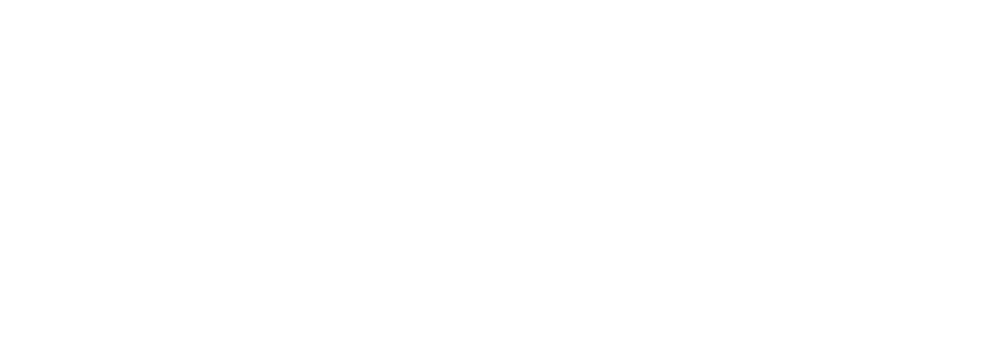
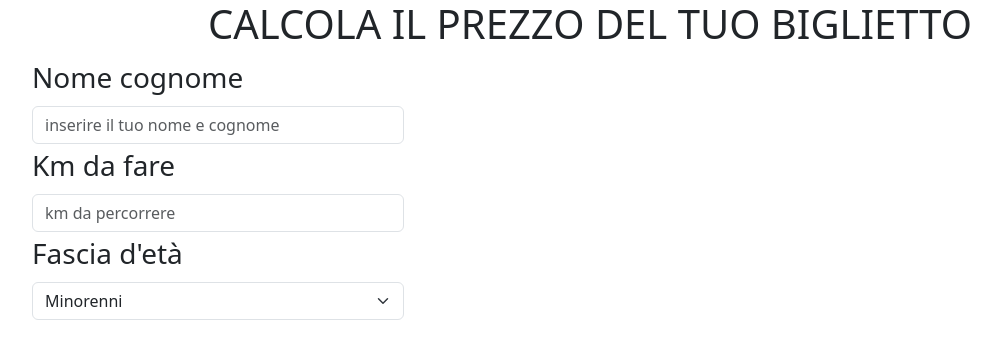
Before and after one commit to Maria-Lucia-Mazzara/js-biglietto-treno-form, a plain HTML site: page index.html in a window 1280 px wide. Shown: the whole page, without its empty margins (50-1051 px from the left). Drawn offline with nearby package versions, Linux system fonts and the light colour scheme.

Commit message:
in html fatto tag form per inserire i dati e all'interno inserite le varie sezioni dove inserire i dati

```diff
--- a/index.html
+++ b/index.html
@@ -1,16 +1,61 @@
 <!DOCTYPE html>
 <html lang="en">
+
 <head>
     <meta charset="UTF-8">
     <meta name="viewport" content="width=device-width, initial-scale=1.0">
     <title>Document</title>
+    <link href="https://cdn.jsdelivr.net/npm/bootstrap@5.3.8/dist/css/bootstrap.min.css" rel="stylesheet"
+        integrity="sha384-sRIl4kxILFvY47J16cr9ZwB07vP4J8+LH7qKQnuqkuIAvNWLzeN8tE5YBujZqJLB" crossorigin="anonymous">
+    <script src="https://cdn.jsdelivr.net/npm/bootstrap@5.3.8/dist/js/bootstrap.bundle.min.js"
+        integrity="sha384-FKyoEForCGlyvwx9Hj09JcYn3nv7wiPVlz7YYwJrWVcXK/BmnVDxM+D2scQbITxI"
+        crossorigin="anonymous"></script>
 </head>
+
 <body>
+    <header class="container text-center">
+        <h1>
+            CALCOLA IL PREZZO DEL TUO BIGLIETTO
+        </h1>
+    </header>
+    <main class="container">
+        <div class="row">
+            <form id="Informazioni_viaggio">
+                <div class="col-4 fs-3 name">
+                    <label class="form-label fw-medium">
+                        Nome cognome
+                    </label>
+                    <input type="text" class="form-control" placeholder="inserire il tuo nome e cognome">
+                </div>
+                <div class="col-4 fs-3 km">
+                    <label class="form-label fw-medium">
+                        Km da fare
+                    </label>
+                    <input type="number" class="form-control" placeholder="km da percorrere">
+                </div>
+                <div class="col-4 età">
+                    <label for="disabledSelect" class="form-label fs-3">
+                        Fascia d'età
+                    </label>
+                    <select id="disabledSelect" class="form-select">
+                        <option>Minorenni</option>
+                        <option>Over 65</option>
+                        <option>standard</option>
 
+                    </select>
+                </div>
+            </form>
+
+        </div>
+
+
+
+    </main>
 
 
     <script src="./assets/js/script.js">
 
     </script>
 </body>
+
 </html>
```
Also changed, not shown: assets/js/script.js (line endings or trailing spaces).
